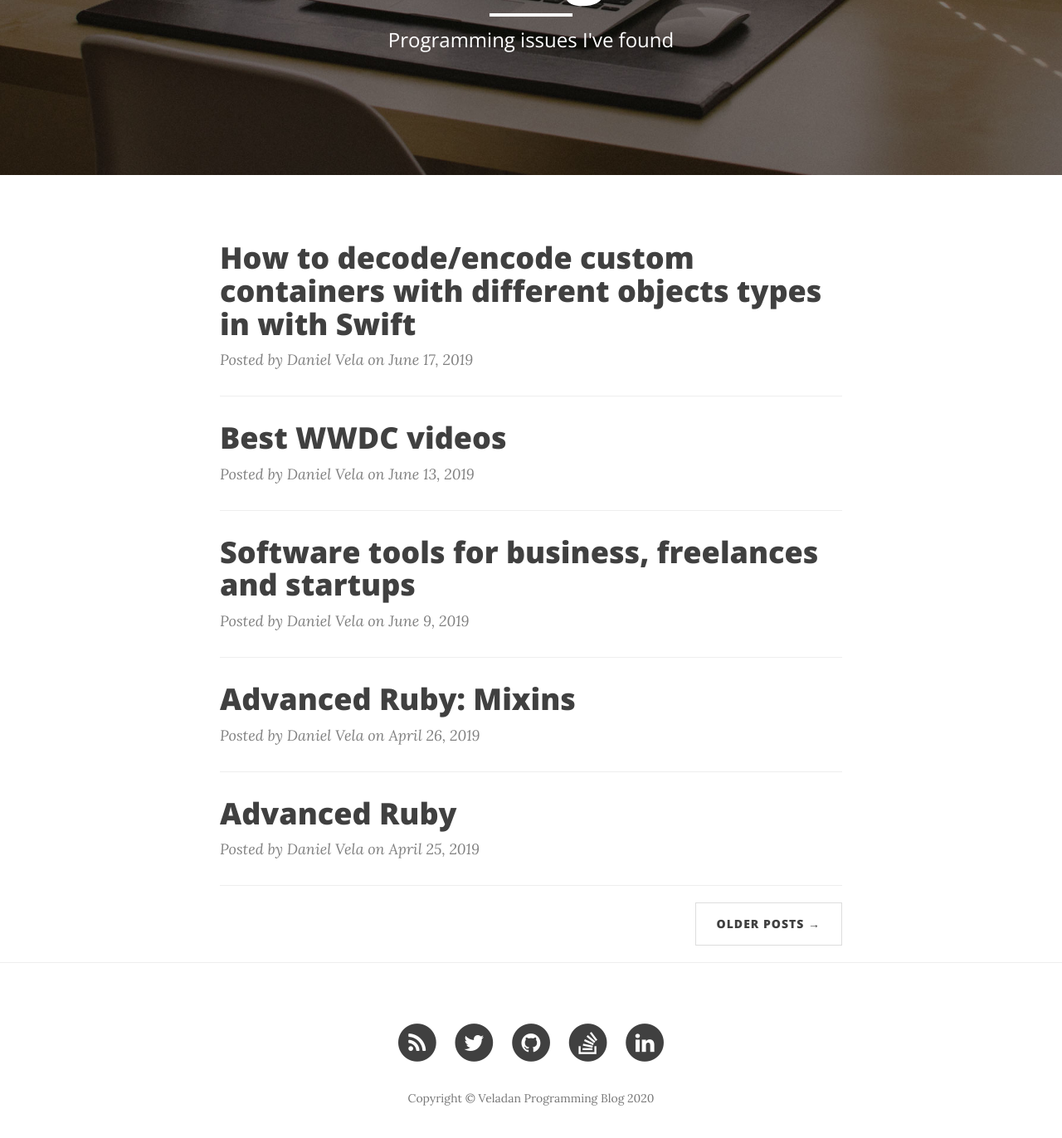
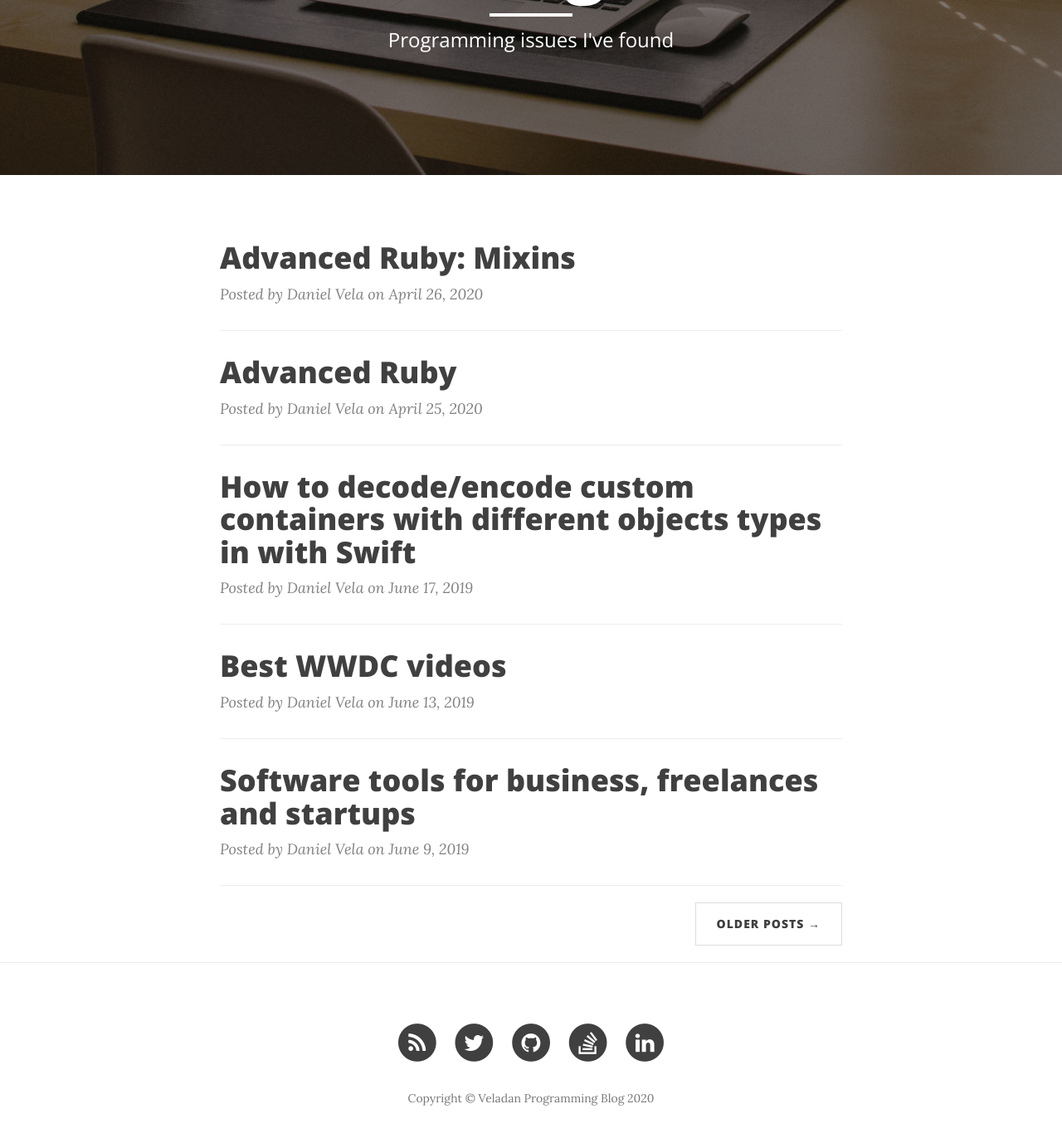
Before and after one commit to madcato/madcato.github.io, a Jekyll site: the page built from index.html, in a window 1280 px wide and 1400 px high, scrolled down 413 px. Shown: the top 1372 px of the window at 83% size. Built offline with Jekyll 4.4.1, drawn with Linux system fonts in a browser that asks for light colours; nearby versions of some CDN libraries; the list of posts is cut into pages by our own code.

Commit message:
Ruby mixins

```diff
--- a/_posts/2020-04-25-advanced-ruby-0.markdown
+++ b/_posts/2020-04-25-advanced-ruby-0.markdown
@@ -1,7 +1,7 @@
 ---
 layout:     post
 title:      "Advanced Ruby"
-date:       2019-04-25 00:00:00
+date:       2020-04-25 00:00:00
 author:     "Daniel Vela"
 header-img: "img/post-bg-14.jpg"
 lang:       en
--- a/_posts/2020-04-26-advanced-ruby-1.markdown
+++ b/_posts/2020-04-26-advanced-ruby-1.markdown
@@ -1,7 +1,7 @@
 ---
 layout:     post
 title:      "Advanced Ruby: Mixins"
-date:       2019-04-26 00:00:00
+date:       2020-04-26 00:00:00
 author:     "Daniel Vela"
 header-img: "img/post-bg-15.jpg"
 lang:       en
```
